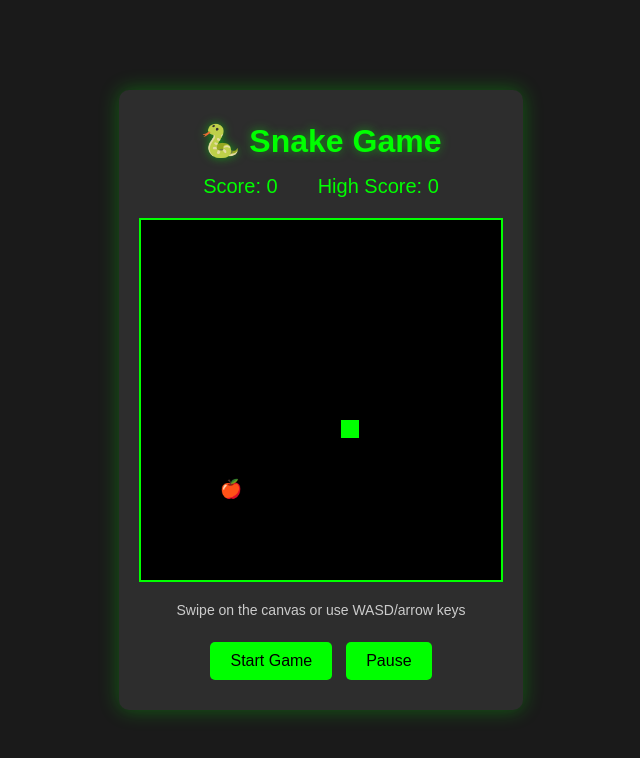
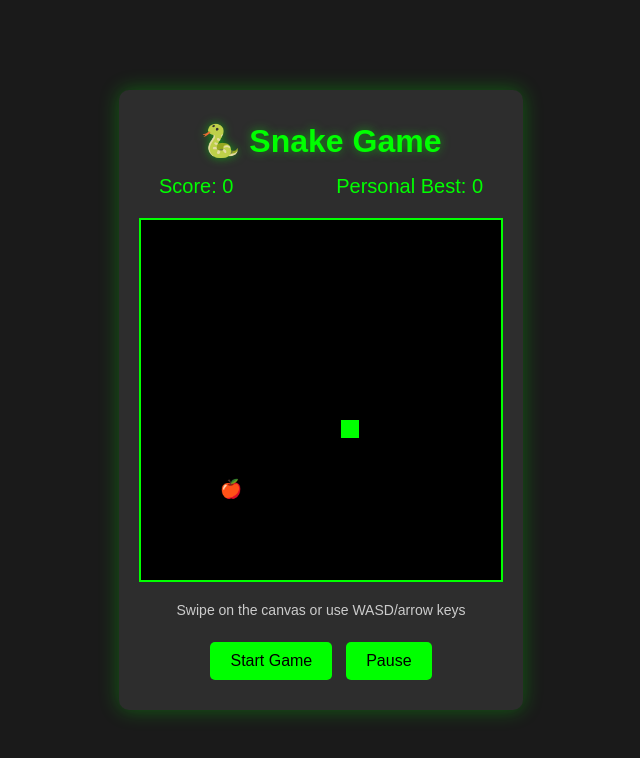
Before and after one commit to jonathanau/windsurf-snake-game, a website: page index.html in a window 1280 px wide. Shown: the whole page, without its empty margins (319-959 px from the left). Drawn offline with Linux system fonts and the light colour scheme.

Commit message:
Changed High Score to Personal Best

```diff
--- a/index.html
+++ b/index.html
@@ -39,17 +39,26 @@
 
         .score-container {
             display: flex;
-            justify-content: center;
-            gap: 40px;
-            align-items: center;
-            margin: 15px 0;
+            justify-content: space-between;
+            width: 100%;
             max-width: 400px;
+            margin: 15px auto;
+            padding: 0 20px;
+            box-sizing: border-box;
         }
 
         .score {
             color: #00ff00;
             font-size: 20px;
             margin: 0;
+        }
+
+        #score {
+            text-align: left;
+        }
+
+        #highScore {
+            text-align: right;
         }
 
         .controls {
@@ -97,7 +106,7 @@
         <h1>🐍 Snake Game</h1>
         <div class="score-container">
             <div class="score">Score: <span id="score">0</span></div>
-            <div class="score">High Score: <span id="highScore">0</span></div>
+            <div class="score">Personal Best: <span id="highScore">0</span></div>
         </div>
         <canvas id="gameCanvas" width="360" height="360"></canvas>
         <div class="game-over" id="gameOver">
```
